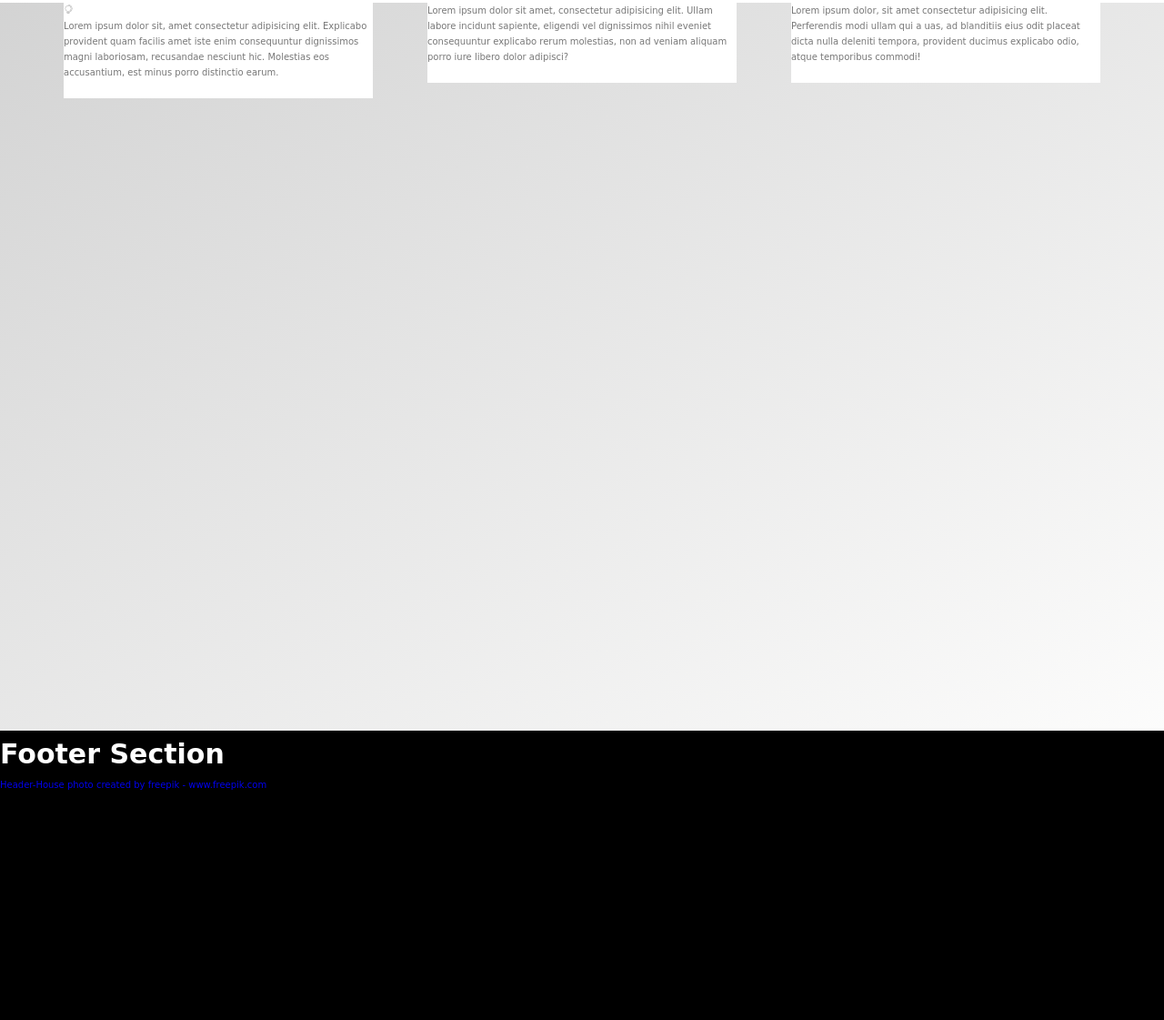
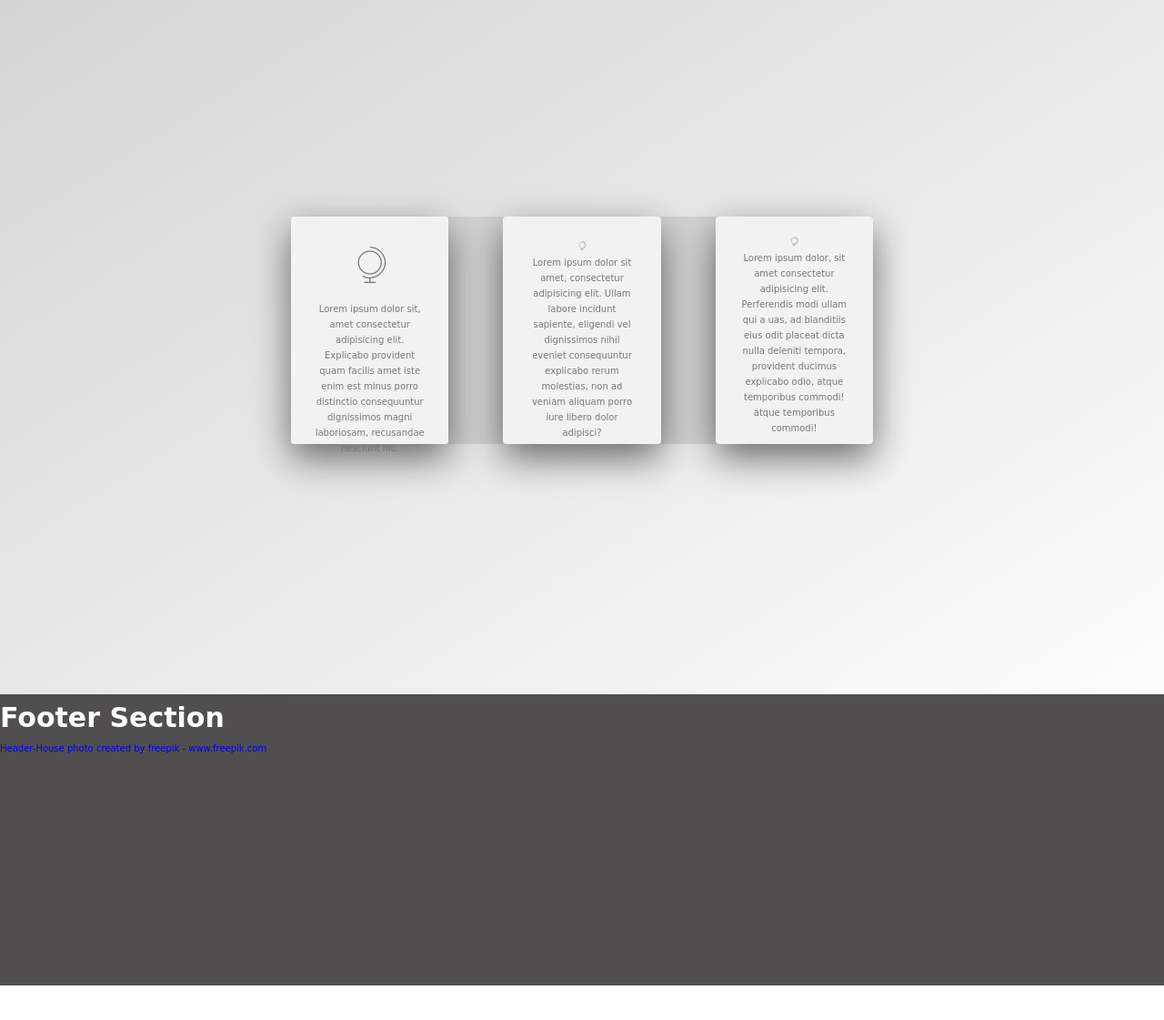
Before and after one commit to rodprogramdev/rbsrental, a plain HTML site: page index.html in a window 1280 px wide. Shown: the part 2517-3638 px from the top of the page at 91% size. After the commit the page ends 3600 px from the top, so only its background shows below. Drawn offline with Linux system fonts and the light colour scheme; a web font is replaced by a local one.

Commit message:
working on the pricing section cards

```diff
--- a/css/style.css
+++ b/css/style.css
@@ -411,17 +411,21 @@ rgba(0, 0, 0, 0.644)*/
        height: 100vh;
 
        box-shadow: rgb(7, 19, 8);
+       margin-bottom: 40px;
    }
 
 
    .listing-container{
-       height: 70vh;
+       height: 100vh;
        position: relative;
        display:flex;
        flex-direction: column;
        justify-content: center;
        align-items: center;
        background-color:lightgray;
+       border-radius: 20px;
+       margin: 20px;
+       box-shadow: 0 10px 20px black;
    }
    .listing-query--container{
        position:relative;
@@ -513,7 +517,7 @@ p{
 
 /*Section-pricing*/
 .section-pricing{
-
+    position: relative;
     height:100vh;
     background-image: linear-gradient(to right bottom,
     rgba(1, 2, 2, 0.171),
@@ -523,10 +527,16 @@ p{
 }
 
 .pricing-container{
+            position: absolute;
             max-width: 1140px;
-            background-color:lightgray;
+            background-color:rgb(211, 211, 211);
             margin: 0 auto;
             margin-bottom: 80px;
+            text-align:center;
+            left:50%;
+            top:50%;
+            transform: translate(-50%, -50%);
+
 }
 
 
@@ -537,7 +547,7 @@ p{
 
 .col-1-of-3{
     width: calc((100% - 2 * 60px)/3 );
-    background-color: white;
+
     float: left;
 
 }
@@ -546,11 +556,46 @@ p{
     margin-right: 60px;
 }
 
-.pricing-box{
+.pricing__cards--1{
+    background-color: rgba(255, 255, 255, 0.719);
+    border-radius: 3px;
+    height: 250px;
+
+    padding: 25px;
+    box-shadow: 0 15px 4rem rgba(0, 0, 0, 0.555);
 
 }
 
-.pricing-box__icon{
+.pricing-cards__icon--1{
+    font-size: 4rem;
+    margin-bottom: .5rem;
+}
+
+.pricing__cards--2{
+
+    background-color: rgba(255, 255, 255, 0.719);
+    border-radius: 4px;
+    height: 250px;
+
+    padding: 25px;
+    box-shadow: 0 15px 4rem rgba(0, 0, 0, 0.555);
+}
+
+.pricing-cards__icon--2{
+
+}
+
+.pricing__cards--3{
+    background-color: rgba(255, 255, 255, 0.719);
+    border-radius: 4px;
+    height: 250px;
+
+    padding: 20px;
+    box-shadow: 0 15px 4rem rgba(0, 0, 0, 0.555);
+
+}
+
+.pricing-cards__icon--3{
 
 }
 
@@ -558,7 +603,7 @@ p{
 
 .footer {
     height: 40vh;
-    background-color:black;
+    background-color:rgb(80, 78, 78);
 }
 
 .footer-container{
--- a/index.html
+++ b/index.html
@@ -195,23 +195,26 @@
             <!--row-->
 
 
-            <div class="pricing__cards--1 col-1-of-3">
-                <div class="pricing-box">
-                    <i class="prcing-box__icon icon-basic-globe"></i>
+            <div class="col-1-of-3">
+                <div class="pricing__cards--1">
+                    <i class="pricing-cards__icon--1 icon-basic-globe"></i>
                     <p>Lorem ipsum dolor sit, amet consectetur adipisicing elit. Explicabo provident
-                        quam facilis amet iste enim consequuntur dignissimos magni laboriosam, recusandae
-                        nesciunt hic. Molestias eos accusantium, est minus porro distinctio earum.</p>
+                        quam facilis amet iste enim est minus porro distinctio consequuntur dignissimos magni laboriosam, recusandae
+                        nesciunt hic. </p>
                 </div>
             </div>
             <div class="pricing__cards--2 col-1-of-3">
+                <i class="pricing-cards__icon icon-basic-globe"></i>
                 <p>Lorem ipsum dolor sit amet, consectetur adipisicing elit. Ullam labore
                     incidunt sapiente, eligendi vel dignissimos nihil eveniet consequuntur
                     explicabo rerum molestias, non ad veniam aliquam porro iure libero dolor adipisci?</p>
             </div>
             <div class="pricing__cards--3 col-1-of-3">
+                <i class="pricing-cards__icon icon-basic-globe"></i>
                 <p>Lorem ipsum dolor, sit amet consectetur adipisicing elit. Perferendis modi ullam qui a
                     uas, ad blanditiis eius odit placeat
-                    dicta nulla deleniti tempora, provident ducimus explicabo odio, atque temporibus commodi!</p>
+                    dicta nulla deleniti tempora, provident
+                    ducimus explicabo odio, atque temporibus commodi!  atque temporibus commodi!</p>
             </div>
 
         </div>
```
